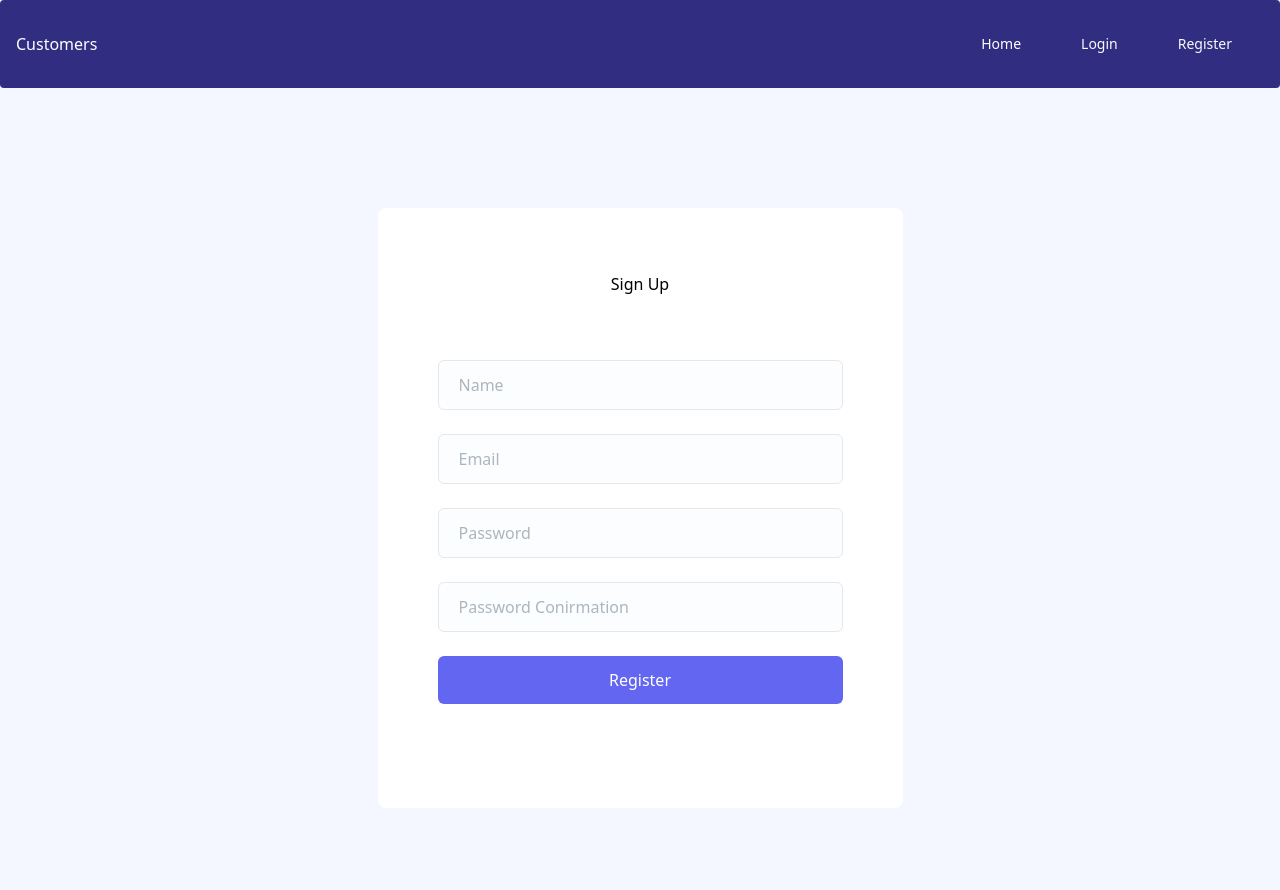
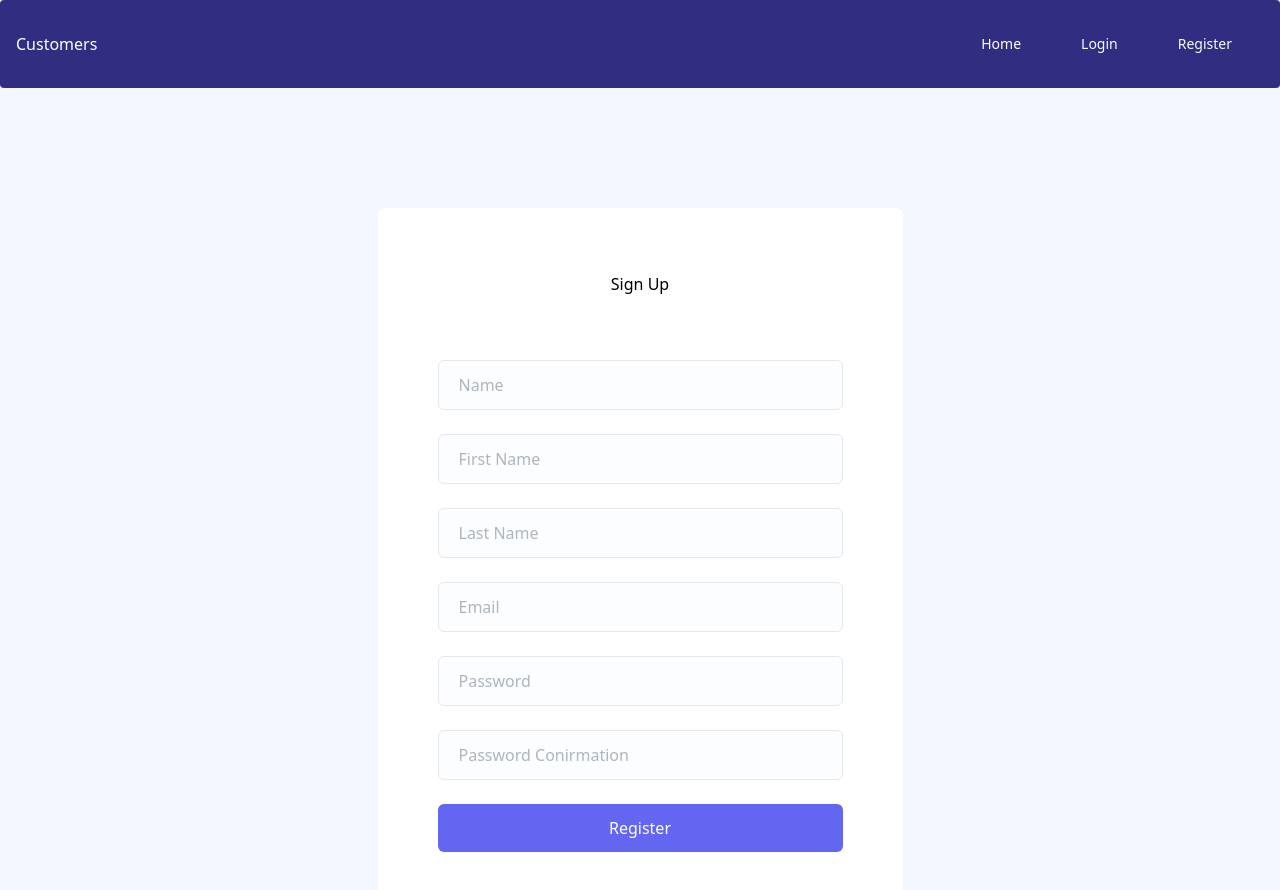
Before and after one commit to asiaat/users-ui, a Vue app: page /register in a window 1280 px wide. Shown: the top 890 px of the page. Built offline with nearby package versions, Linux system fonts and the light colour scheme.

Commit message:
edit customer data

```diff
--- a/src/components/Customer.vue
+++ b/src/components/Customer.vue
@@ -6,21 +6,28 @@
   const authStore = useAuthStore();
   const isEditing = ref(false);
 
-  // Andmeväljad
-  const firstName = ref('');
-  const lastName = ref('');
-  const dateOfBirth = ref('');
-  const username = ref('');
-
   onMounted(async () => {
     await authStore.getUser();
-    if (authStore.user) {
-      firstName.value = authStore.user.firstName;
-      lastName.value = authStore.user.lastName;
-      dateOfBirth.value = authStore.user.dateOfBirth;
-      username.value = authStore.user.name;
-    }
+    initializeForm();
   });
+
+  const form = ref({
+    name:"",
+    email: "",
+    password: "",
+    password_confirmation : "",
+    firstname:"",
+    lastname:"",
+    birthofdate:"",
+    });
+
+    const initializeForm = () => {
+        form.value.firstname = authStore.user.firstname || "";
+        form.value.lastname = authStore.user.lastname || "";
+        form.value.birthofdate = authStore.user.birthofdate || "";
+        form.value.name = authStore.user.name || "";
+        // ... Muud väljad ...
+    };
 
   const editProfile = () => {
     isEditing.value = true;
@@ -30,11 +37,7 @@
     isEditing.value = false;
   };
 
-  const updateProfile = async () => {
-    // Uuendage kasutaja andmeid siin
-    // Näiteks võite teha API päringu, et uuendada andmeid tagalas
-    isEditing.value = false;
-  };
+
   </script>
 
 <template>
@@ -60,27 +63,28 @@
               <div v-if="authStore.user">
                 <div v-if="isEditing">
                   <!-- Muutmise vorm -->
-                  <form @submit.prevent="updateProfile">
+                  <form @submit.prevent="authStore.handleUpdateCustomer(form)">
                     <div class="mb-6">
                       <input
                         type="text"
-                        v-model="firstName"
-                        placeholder="First Name"
+                        v-model="form.firstname"
+                        placeholder="firstname"
                         class="input-style"
+
                       />
                     </div>
                     <div class="mb-6">
                       <input
                         type="text"
-                        v-model="lastName"
-                        placeholder="Last Name"
+                        v-model="form.lastname"
+                        placeholder="lastname"
                         class="input-style"
                       />
                     </div>
                     <div class="mb-6">
                       <input
                         type="date"
-                        v-model="dateOfBirth"
+                        v-model="form.dateofbirth"
                         placeholder="Date of Birth"
                         class="input-style"
                       />
@@ -88,7 +92,7 @@
                     <div class="mb-6">
                       <input
                         type="text"
-                        v-model="username"
+                        v-model="form.name"
                         placeholder="Username"
                         class="input-style"
                       />
@@ -101,10 +105,10 @@
                 </div>
                 <div v-else>
                   <!-- Andmete vaatamine -->
-                  <p class="mb-4 text-base text-body-color">First Name: {{ firstName }}</p>
-                  <p class="mb-4 text-base text-body-color">Last Name: {{ lastName }}</p>
-                  <p class="mb-4 text-base text-body-color">Date of Birth: {{ dateOfBirth }}</p>
-                  <p class="mb-4 text-base text-body-color">Username: {{ username }}</p>
+                  <p class="mb-4 text-base text-body-color">First Name: {{ authStore.user.firstname  }}</p>
+                  <p class="mb-4 text-base text-body-color">Last Name: {{ authStore.user.lastname  }}</p>
+                  <p class="mb-4 text-base text-body-color">Date of Birth: {{ authStore.user.dateOfBirth  }}</p>
+                  <p class="mb-4 text-base text-body-color">Username: {{ authStore.user.name }}</p>
                   <button @click="editProfile" class="button-style">Edit Profile</button>
                 </div>
               </div>
--- a/src/components/Register.vue
+++ b/src/components/Register.vue
@@ -9,7 +9,9 @@ const form = ref({
     name:"",
     email: "",
     password: "",
-    password_confirmation : ""
+    password_confirmation : "",
+    firstname:"",
+    lastname:"",
 });
 
 
@@ -42,6 +44,48 @@ const form = ref({
                   type="text"
                   v-model="form.name"
                   placeholder="Name"
+                  class="
+                    bordder-[#E9EDF4]
+                    w-full
+                    rounded-md
+                    border
+                    bg-[#FCFDFE]
+                    py-3
+                    px-5
+                    text-base text-body-color
+                    placeholder-[#ACB6BE]
+                    outline-none
+                    focus:border-primary
+                    focus-visible:shadow-none
+                  "
+                />
+                </div>
+                <div class="mb-6">
+                <input
+                  type="text"
+                  v-model="form.firstname"
+                  placeholder="First Name"
+                  class="
+                    bordder-[#E9EDF4]
+                    w-full
+                    rounded-md
+                    border
+                    bg-[#FCFDFE]
+                    py-3
+                    px-5
+                    text-base text-body-color
+                    placeholder-[#ACB6BE]
+                    outline-none
+                    focus:border-primary
+                    focus-visible:shadow-none
+                  "
+                />
+                </div>
+                <div class="mb-6">
+                <input
+                  type="text"
+                  v-model="form.lastname"
+                  placeholder="Last Name"
                   class="
                     bordder-[#E9EDF4]
                     w-full
--- a/src/stores/auth.js
+++ b/src/stores/auth.js
@@ -44,6 +44,8 @@ export const useAuthStore = defineStore("auth",{
                 email: data.email,
                 password: data.password,
                 password_confirmation: data.password_confirmation,
+                firstname: data.firstname,
+                lastname: data.lastname,
               });
               this.router.push("/");
             } catch (error) {
@@ -56,9 +58,9 @@ export const useAuthStore = defineStore("auth",{
 
             await this.getToken();
             try {
-              await axios.post("/update_customer", {
+              await axios.put("/update", {
                 name: data.name,
-                firstname: data,firstname,
+                firstname: data.firstname,
                 lastname: data.lastname,
                 birthofdate: data.birthofdate,
               });
```
